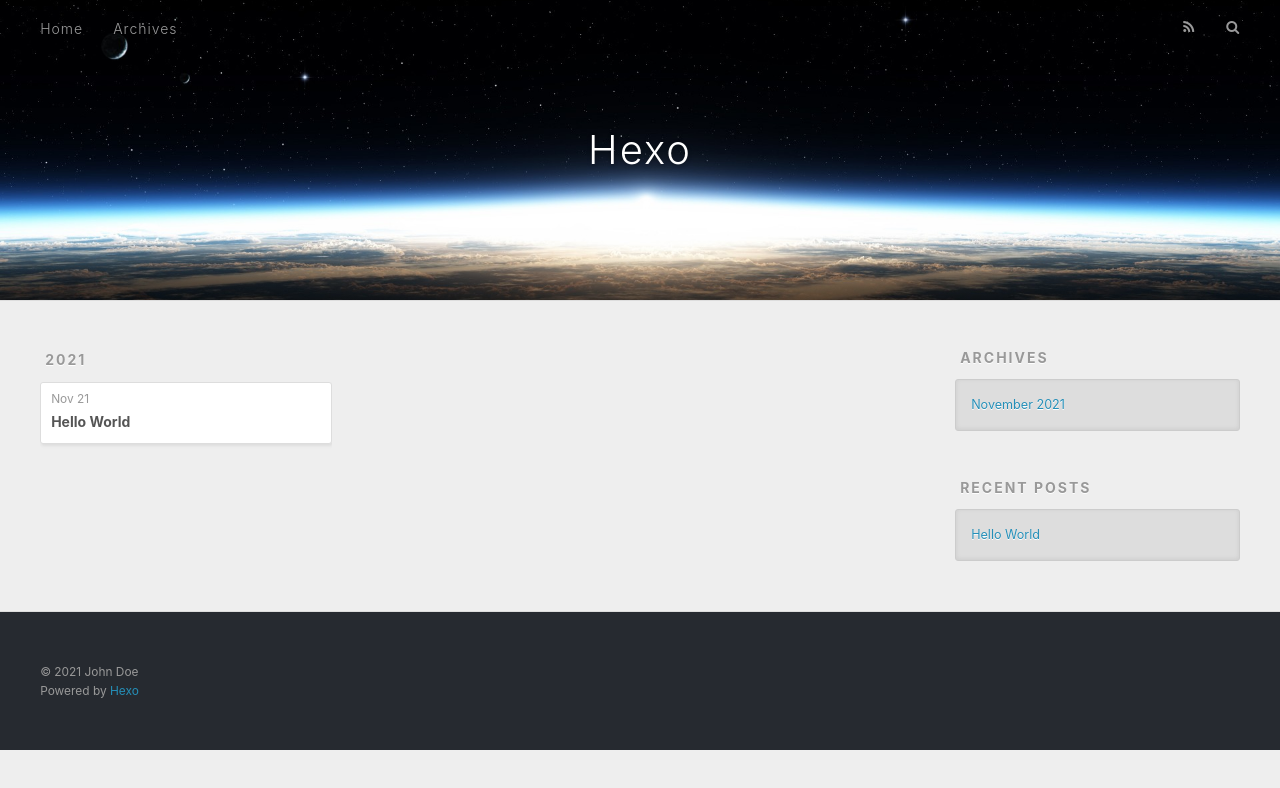
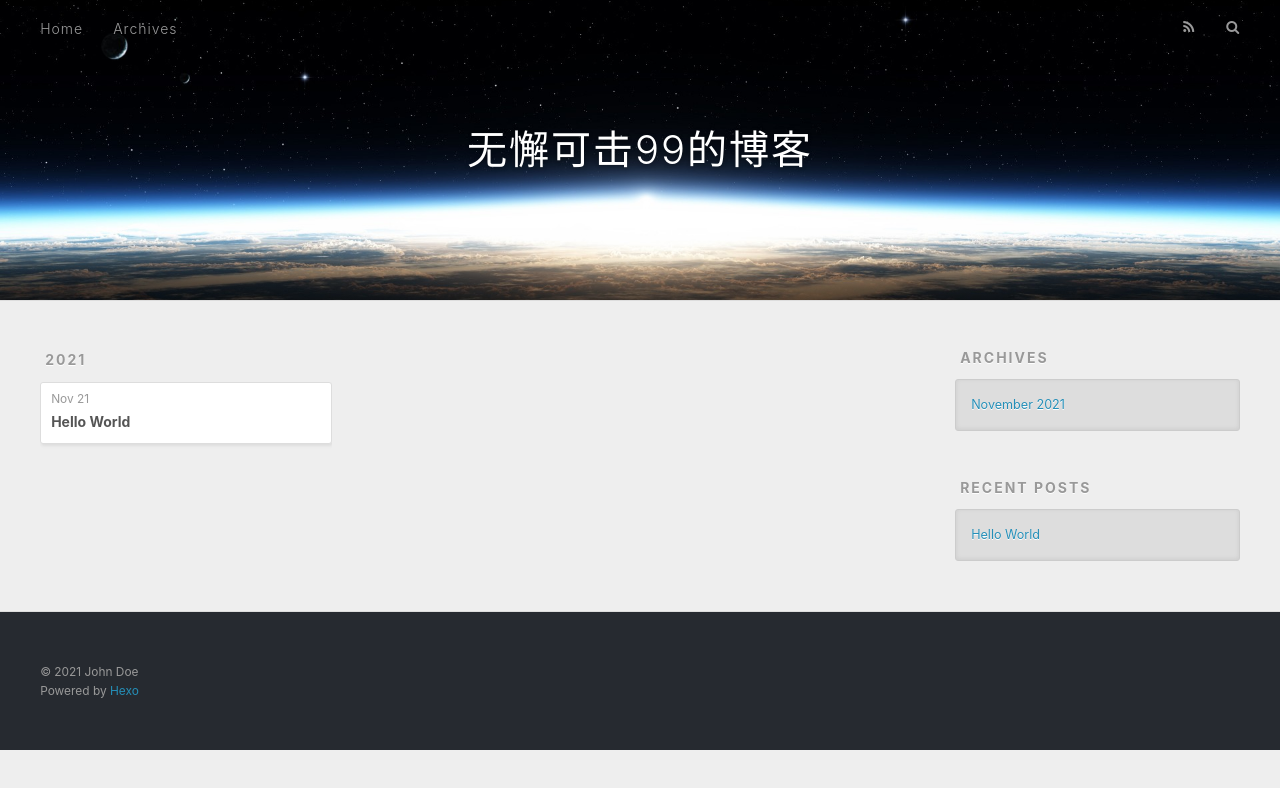
Before and after one commit to dudubao2007/dudubao2007.github.io, a plain HTML site: page archives/2021/11/index.html in a window 1280 px wide. Drawn offline with nearby package versions, Linux system fonts and the light colour scheme.

Commit message:
Site updated: 2021-11-21 12:59:00

```diff
--- a/archives/2021/11/index.html
+++ b/archives/2021/11/index.html
@@ -5,17 +5,17 @@
 
 
 
-  <title>Archives: 2021/11 | Hexo</title>
+  <title>Archives: 2021/11 | 无懈可击99的博客</title>
   <meta name="viewport" content="width=device-width, initial-scale=1, maximum-scale=1">
   <meta property="og:type" content="website">
-<meta property="og:title" content="Hexo">
+<meta property="og:title" content="无懈可击99的博客">
 <meta property="og:url" content="http://example.com/archives/2021/11/index.html">
-<meta property="og:site_name" content="Hexo">
+<meta property="og:site_name" content="无懈可击99的博客">
 <meta property="og:locale" content="en_US">
 <meta property="article:author" content="John Doe">
 <meta name="twitter:card" content="summary">
 
-    <link rel="alternate" href="/atom.xml" title="Hexo" type="application/atom+xml">
+    <link rel="alternate" href="/atom.xml" title="无懈可击99的博客" type="application/atom+xml">
 
 
     <link rel="icon" href="/favicon.png">
@@ -36,7 +36,7 @@
   <div id="header-outer" class="outer">
     <div id="header-title" class="inner">
       <h1 id="logo-wrap">
-        <a href="/" id="logo">Hexo</a>
+        <a href="/" id="logo">无懈可击99的博客</a>
       </h1>
 
     </div>
```
Also changed, not shown: 2021/11/21/hello-world/index.html (+4 -4 lines), archives/2021/index.html (+5 -5 lines), archives/index.html (+5 -5 lines), index.html (+5 -5 lines).
